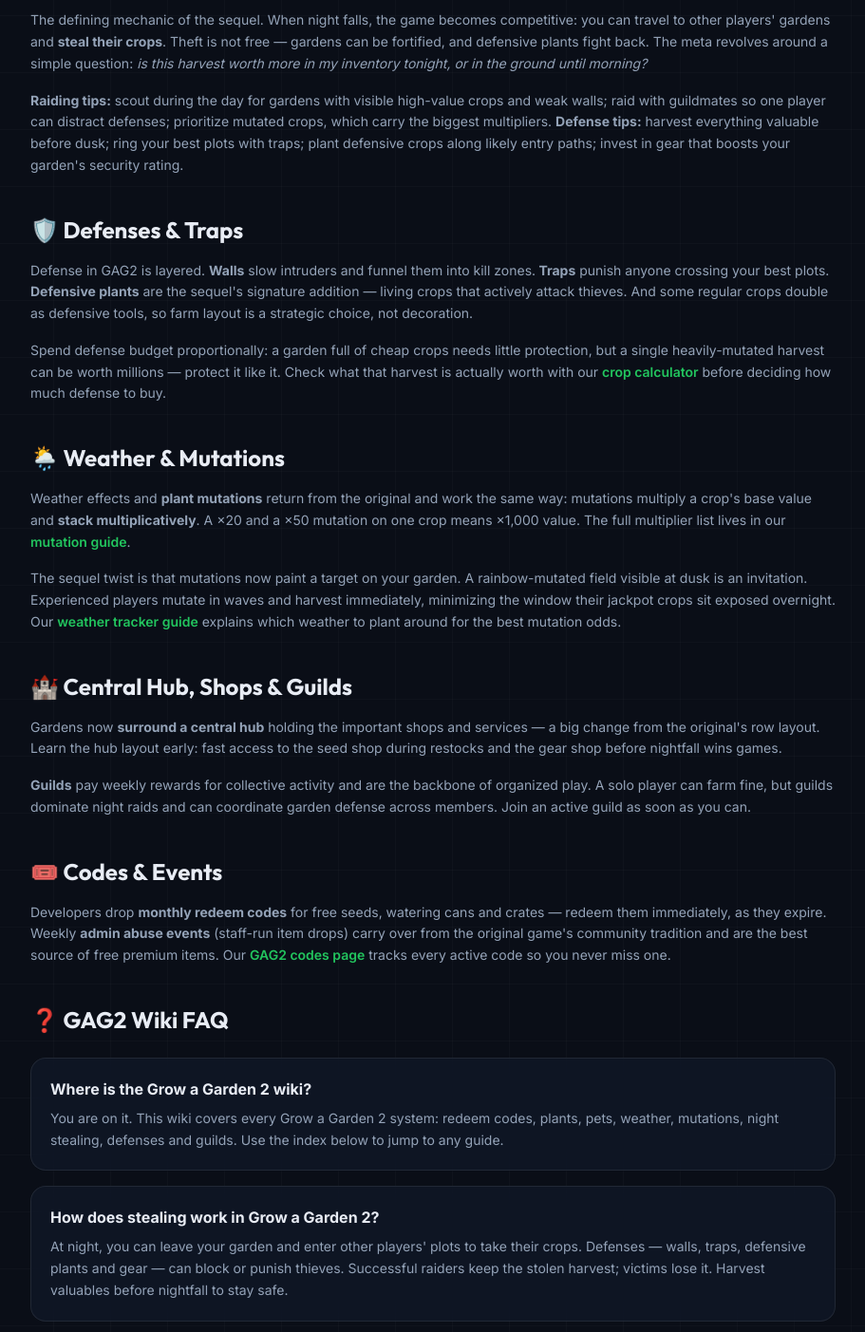
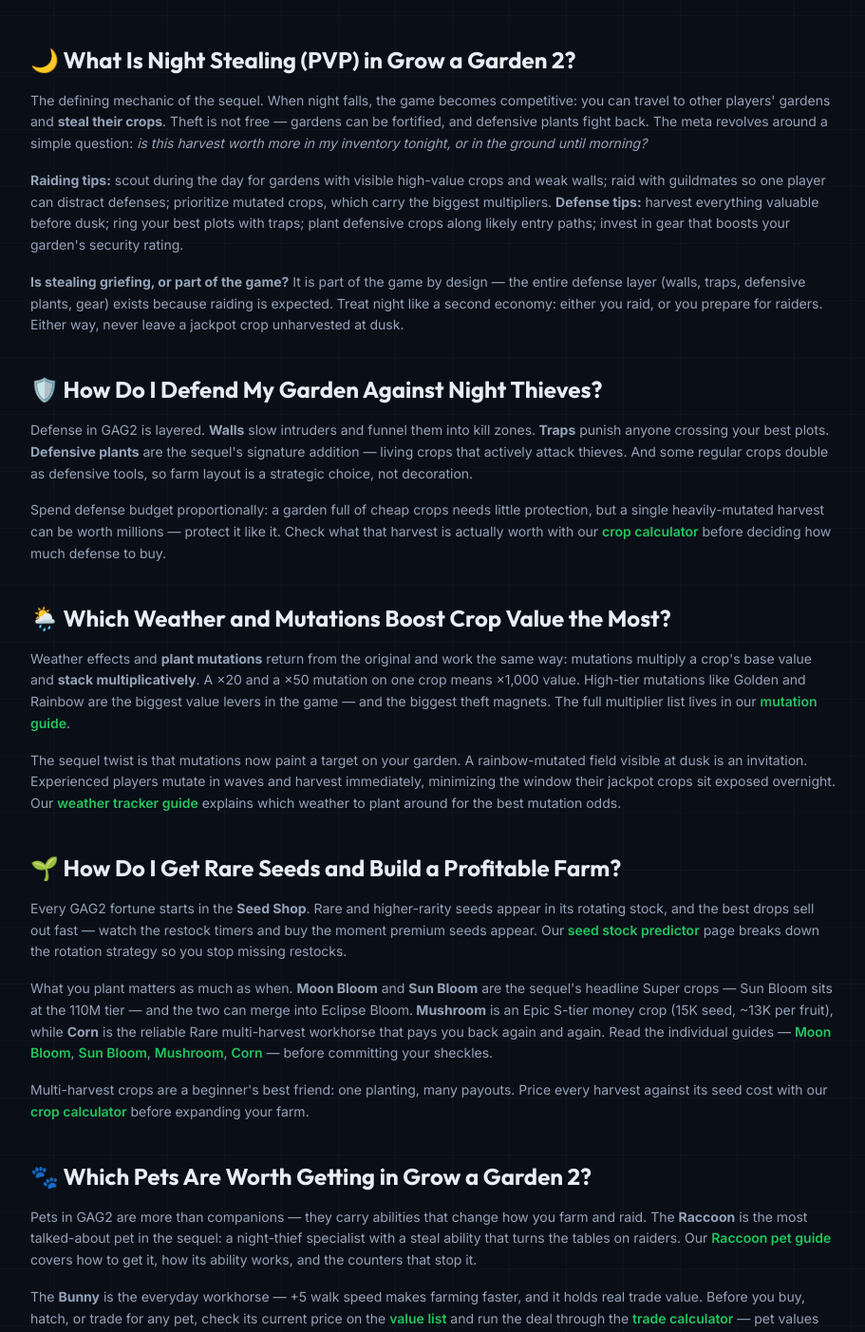
Before and after one commit to liveetcstream-beep/grow-a-garden-calculator, a Next.js app: page /grow-a-garden-2/wiki in a window 1280 px wide. Shown: the part 1364-2767 px from the top of the page at 95% size, without its empty margins (184-1095 px from the left). Built offline with nearby package versions, Linux system fonts and the light colour scheme.

Commit message:
GAG2 wiki: specialist content rewrite — Wiki hub

```diff
--- a/src/app/grow-a-garden-2/wiki/page.tsx
+++ b/src/app/grow-a-garden-2/wiki/page.tsx
@@ -153,6 +153,11 @@ export default function GAG2Wiki() {
           plants, pets, weather and mutations, night stealing, defenses, the day-night economy, guilds and the central hub.
           Part of our <Link href="/grow-a-garden-2" className="text-[var(--primary)] hover:underline font-semibold">Grow a Garden 2 guide hub</Link>.
         </p>
+        <p className="text-sm max-w-3xl mx-auto leading-relaxed mt-4 font-medium" style={{ color: "var(--foreground)" }}>
+          The Grow a Garden 2 wiki is the complete GAG2 guide index: redeem codes, plant and pet guides, weather and
+          mutation trackers, seed stock prediction, trading values, night-stealing PVP tactics, garden defenses, and guild
+          play. Every guide is tested in-game and updated for the 2026 season.
+        </p>
       </div>
 
       <div className="grid sm:grid-cols-2 lg:grid-cols-3 gap-4 mb-12">
@@ -172,7 +177,7 @@ export default function GAG2Wiki() {
       <div className="space-y-10 text-sm leading-relaxed" style={{ color: "var(--muted)" }}>
         <section>
           <h2 className="text-2xl font-bold mb-4 text-left" style={{ fontFamily: "var(--font-display)", color: "var(--foreground)" }}>
-            🌙 Night Stealing (PVP)
+            🌙 What Is Night Stealing (PVP) in Grow a Garden 2?
           </h2>
           <p className="mb-4">
             The defining mechanic of the sequel. When night falls, the game becomes competitive: you can travel to other
@@ -186,11 +191,17 @@ export default function GAG2Wiki() {
             multipliers. <strong>Defense tips:</strong> harvest everything valuable before dusk; ring your best plots with
             traps; plant defensive crops along likely entry paths; invest in gear that boosts your garden's security rating.
           </p>
+          <p className="mb-4">
+            <strong>Is stealing griefing, or part of the game?</strong> It is part of the game by design — the entire
+            defense layer (walls, traps, defensive plants, gear) exists because raiding is expected. Treat night like a
+            second economy: either you raid, or you prepare for raiders. Either way, never leave a jackpot crop
+            unharvested at dusk.
+          </p>
         </section>
 
         <section>
           <h2 className="text-2xl font-bold mb-4 text-left" style={{ fontFamily: "var(--font-display)", color: "var(--foreground)" }}>
-            🛡️ Defenses & Traps
+            🛡️ How Do I Defend My Garden Against Night Thieves?
           </h2>
           <p className="mb-4">
             Defense in GAG2 is layered. <strong>Walls</strong> slow intruders and funnel them into kill zones.
@@ -208,12 +219,13 @@ export default function GAG2Wiki() {
 
         <section>
           <h2 className="text-2xl font-bold mb-4 text-left" style={{ fontFamily: "var(--font-display)", color: "var(--foreground)" }}>
-            🌦️ Weather & Mutations
+            🌦️ Which Weather and Mutations Boost Crop Value the Most?
           </h2>
           <p className="mb-4">
             Weather effects and <strong>plant mutations</strong> return from the original and work the same way: mutations
             multiply a crop's base value and <strong>stack multiplicatively</strong>. A ×20 and a ×50 mutation on one crop
-            means ×1,000 value. The full multiplier list lives in our <Link href="/mutation-guide" className="text-[var(--primary)] hover:underline font-semibold">mutation guide</Link>.
+            means ×1,000 value. High-tier mutations like Golden and Rainbow are the biggest value levers in the game — and
+            the biggest theft magnets. The full multiplier list lives in our <Link href="/mutation-guide" className="text-[var(--primary)] hover:underline font-semibold">mutation guide</Link>.
           </p>
           <p className="mb-4">
             The sequel twist is that mutations now paint a target on your garden. A rainbow-mutated field visible at dusk
@@ -225,7 +237,50 @@ export default function GAG2Wiki() {
 
         <section>
           <h2 className="text-2xl font-bold mb-4 text-left" style={{ fontFamily: "var(--font-display)", color: "var(--foreground)" }}>
-            🏰 Central Hub, Shops & Guilds
+            🌱 How Do I Get Rare Seeds and Build a Profitable Farm?
+          </h2>
+          <p className="mb-4">
+            Every GAG2 fortune starts in the <strong>Seed Shop</strong>. Rare and higher-rarity seeds appear in its rotating
+            stock, and the best drops sell out fast — watch the restock timers and buy the moment premium seeds appear. Our
+            <Link href="/grow-a-garden-2/stock-predictor" className="text-[var(--primary)] hover:underline font-semibold"> seed stock predictor</Link> page
+            breaks down the rotation strategy so you stop missing restocks.
+          </p>
+          <p className="mb-4">
+            What you plant matters as much as when. <strong>Moon Bloom</strong> and <strong>Sun Bloom</strong> are the
+            sequel's headline Super crops — Sun Bloom sits at the 110M tier — and the two can merge into Eclipse Bloom.
+            <strong> Mushroom</strong> is an Epic S-tier money crop (15K seed, ~13K per fruit), while <strong>Corn</strong> is
+            the reliable Rare multi-harvest workhorse that pays you back again and again. Read the individual guides — <Link href="/grow-a-garden-2/wiki/plants/moonbloom" className="text-[var(--primary)] hover:underline font-semibold">Moon Bloom</Link>, <Link href="/grow-a-garden-2/wiki/plants/sunbloom" className="text-[var(--primary)] hover:underline font-semibold">Sun Bloom</Link>, <Link href="/grow-a-garden-2/wiki/plants/mushroom" className="text-[var(--primary)] hover:underline font-semibold">Mushroom</Link>, <Link href="/grow-a-garden-2/wiki/plants/corn" className="text-[var(--primary)] hover:underline font-semibold">Corn</Link> —
+            before committing your sheckles.
+          </p>
+          <p className="mb-4">
+            Multi-harvest crops are a beginner's best friend: one planting, many payouts. Price every harvest against its
+            seed cost with our <Link href="/" className="text-[var(--primary)] hover:underline font-semibold">crop calculator</Link> before
+            expanding your farm.
+          </p>
+        </section>
+
+        <section>
+          <h2 className="text-2xl font-bold mb-4 text-left" style={{ fontFamily: "var(--font-display)", color: "var(--foreground)" }}>
+            🐾 Which Pets Are Worth Getting in Grow a Garden 2?
+          </h2>
+          <p className="mb-4">
+            Pets in GAG2 are more than companions — they carry abilities that change how you farm and raid. The <strong>Raccoon</strong> is
+            the most talked-about pet in the sequel: a night-thief specialist with a steal ability that turns the tables on
+            raiders. Our <Link href="/grow-a-garden-2/wiki/pets/raccoon" className="text-[var(--primary)] hover:underline font-semibold">Raccoon pet guide</Link> covers
+            how to get it, how its ability works, and the counters that stop it.
+          </p>
+          <p className="mb-4">
+            The <strong>Bunny</strong> is the everyday workhorse — +5 walk speed makes farming faster, and it holds real
+            trade value. Before you buy, hatch, or trade for any pet, check its current price on the <Link href="/value-list" className="text-[var(--primary)] hover:underline font-semibold">value list</Link> and
+            run the deal through the <Link href="/trade-calculator" className="text-[var(--primary)] hover:underline font-semibold">trade calculator</Link> —
+            pet values swing with demand, and overpaying is the most common way players waste sheckles. See the <Link href="/grow-a-garden-2/wiki/pets/bunny" className="text-[var(--primary)] hover:underline font-semibold">Bunny pet guide</Link> for
+            full pricing detail.
+          </p>
+        </section>
+
+        <section>
+          <h2 className="text-2xl font-bold mb-4 text-left" style={{ fontFamily: "var(--font-display)", color: "var(--foreground)" }}>
+            🏰 What Is the Central Hub, and How Do Guilds Work?
           </h2>
           <p className="mb-4">
             Gardens now <strong>surround a central hub</strong> holding the important shops and services — a big change from
@@ -241,13 +296,66 @@ export default function GAG2Wiki() {
 
         <section>
           <h2 className="text-2xl font-bold mb-4 text-left" style={{ fontFamily: "var(--font-display)", color: "var(--foreground)" }}>
-            🎟️ Codes & Events
+            🤝 How Does Trading Work in Grow a Garden 2?
+          </h2>
+          <p className="mb-4">
+            Trading in GAG2 runs through <strong>trade tickets</strong> and the official <strong>trade window</strong>, with
+            anti-scam rules built into the exchange. Our <Link href="/grow-a-garden-2/trades" className="text-[var(--primary)] hover:underline font-semibold">trading guide</Link> walks
+            through tickets, the trade window flow, and the red flags to watch for before you confirm any deal.
+          </p>
+          <p className="mb-4">
+            <strong>Are online GAG2 value lists accurate?</strong> Many are not. Copied and outdated value lists are one of
+            the biggest causes of wasted sheckles in the community — inflated numbers push players into bad trades. Always
+            cross-check pet and crop prices on our <Link href="/value-list" className="text-[var(--primary)] hover:underline font-semibold">live value list</Link> and
+            price the deal in the <Link href="/trade-calculator" className="text-[var(--primary)] hover:underline font-semibold">trade calculator</Link> before
+            accepting. Never trade outside the official trade window, no matter what anyone offers.
+          </p>
+        </section>
+
+        <section>
+          <h2 className="text-2xl font-bold mb-4 text-left" style={{ fontFamily: "var(--font-display)", color: "var(--foreground)" }}>
+            🎟️ How Do Redeem Codes and Admin Abuse Events Work?
           </h2>
           <p className="mb-4">
             Developers drop <strong>monthly redeem codes</strong> for free seeds, watering cans and crates — redeem them
             immediately, as they expire. Weekly <strong>admin abuse events</strong> (staff-run item drops) carry over from
             the original game's community tradition and are the best source of free premium items. Our <Link href="/grow-a-garden-2/wiki/codes" className="text-[var(--primary)] hover:underline font-semibold">GAG2 codes page</Link> tracks
             every active code so you never miss one.
+          </p>
+        </section>
+
+        <section>
+          <h2 className="text-2xl font-bold mb-4 text-left" style={{ fontFamily: "var(--font-display)", color: "var(--foreground)" }}>
+            ✅ How We Test and Verify This Wiki
+          </h2>
+          <p className="mb-4">
+            Every value, timer and mechanic on this wiki is <strong>tested in the live game</strong> — not copied from other
+            lists. When a patch changes a seed price, a mutation multiplier or a pet ability, we re-test and update the
+            affected guides. That is why our pages carry update notes: you should always be able to see what changed and when.
+          </p>
+          <p className="mb-4">
+            A note on trading values: pet and crop prices move with player demand, so the value list is a tested range, not
+            a fixed promise. If a deal looks too good compared to the list, price it twice — once against the <Link href="/value-list" className="text-[var(--primary)] hover:underline font-semibold">value list</Link>,
+            once in the <Link href="/trade-calculator" className="text-[var(--primary)] hover:underline font-semibold">trade calculator</Link> — before accepting.
+          </p>
+        </section>
+
+        <section>
+          <h2 className="text-2xl font-bold mb-4 text-left" style={{ fontFamily: "var(--font-display)", color: "var(--foreground)" }}>
+            ⚠️ GAG1 vs GAG2 Confusion, Outdated Guides, and Fake Value Lists
+          </h2>
+          <p className="mb-4">
+            The most common reason players lose progress in the sequel is <strong>playing GAG2 like it is GAG1</strong>. The
+            original had no stealing, no defenses and no day-night risk. Guides written for the original — including old
+            2025 articles — will tell you to leave crops growing overnight. In GAG2, that is an invitation to thieves. If a
+            guide does not mention night stealing, it is not a GAG2 guide.
+          </p>
+          <p className="mb-4">
+            The second trap is <strong>expired codes and stale value lists</strong>. Redeem codes die fast, and many "value
+            list" sites copy each other without testing — which is how players overpay for pets and crops. Use this wiki's
+            <Link href="/grow-a-garden-2/wiki/codes" className="text-[var(--primary)] hover:underline font-semibold"> codes page</Link> for codes that are
+            actually live, and the <Link href="/value-list" className="text-[var(--primary)] hover:underline font-semibold">value list</Link> plus <Link href="/trade-calculator" className="text-[var(--primary)] hover:underline font-semibold">trade calculator</Link> for
+            trades — and never spend sheckles based on a screenshot someone posted in a trading server.
           </p>
         </section>
 
```
